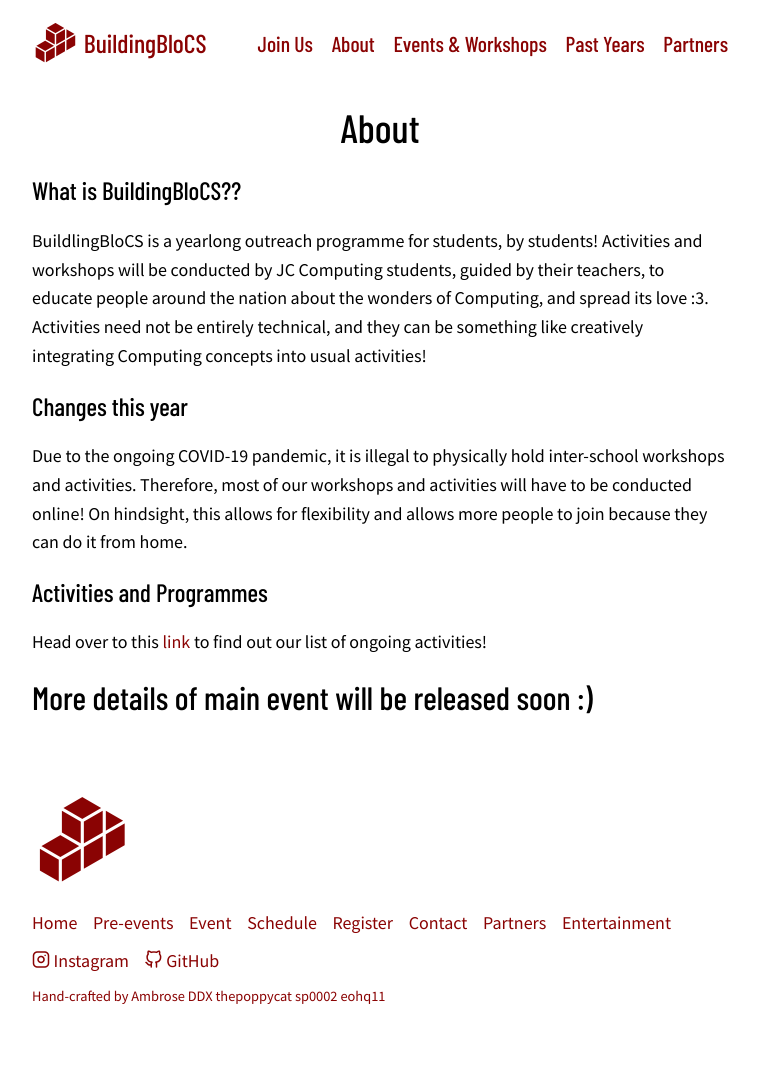
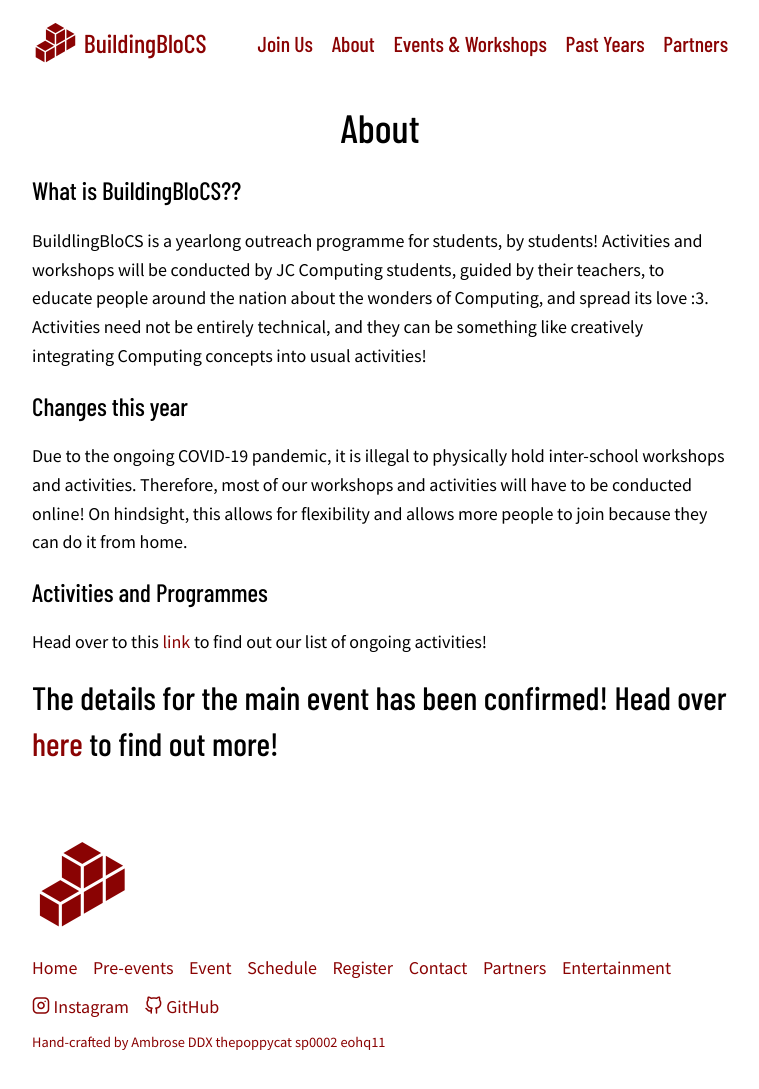
Before and after one commit to buildingblocs/2020, a Jekyll site: the page built from about/index.md, in a window 1280 px wide and 1100 px high. Shown: the top 1089 px of the window, without its empty margins (260-1019 px from the left). Built offline with Jekyll 4.4.1, drawn with Linux system fonts in a browser that asks for light colours; some web fonts are replaced; our own code applies the rules of GitHub Pages for plain Markdown files.

Commit message:
Update index.md

```diff
--- a/about/index.md
+++ b/about/index.md
@@ -27,4 +27,4 @@ Details and instructions of the fringe games will be released on the day itself
 
 <a class="btn" href="https://photos.app.goo.gl/cntLndL2gY9cu0jK2">View Album</a>
 -->
-## More details of main event will be released soon :)
+## The details for the main event has been confirmed! Head over <a href="/events-and-workshops">here</a> to find out more!
```
